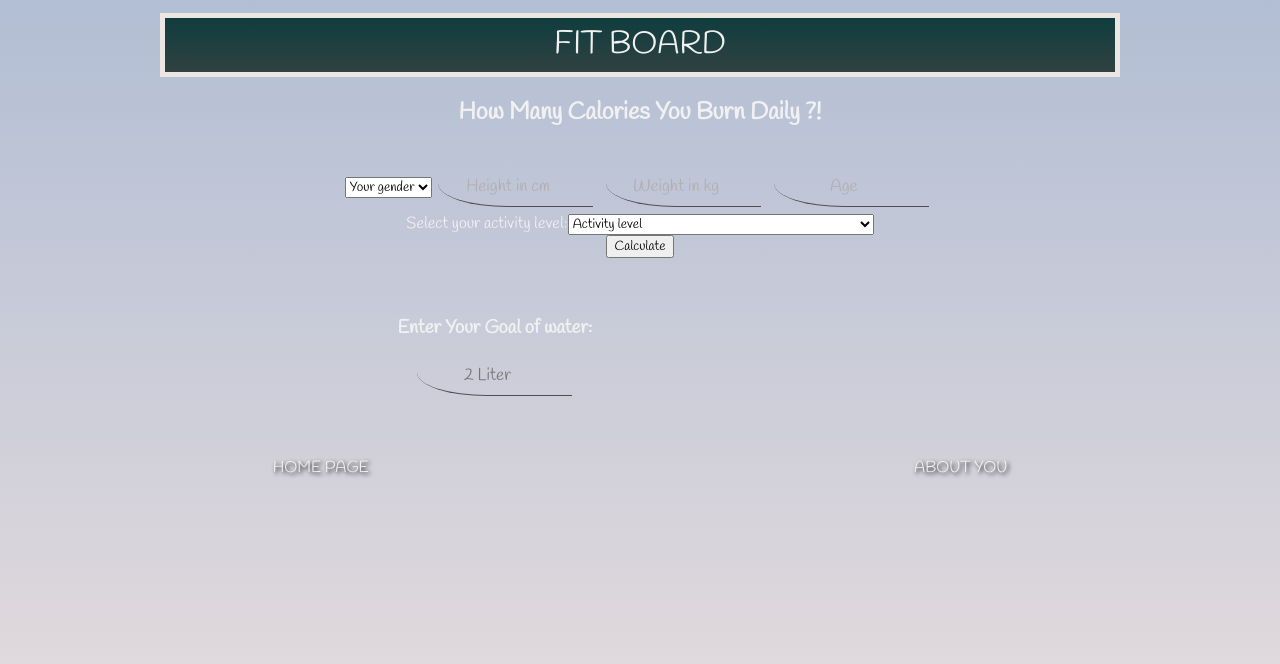
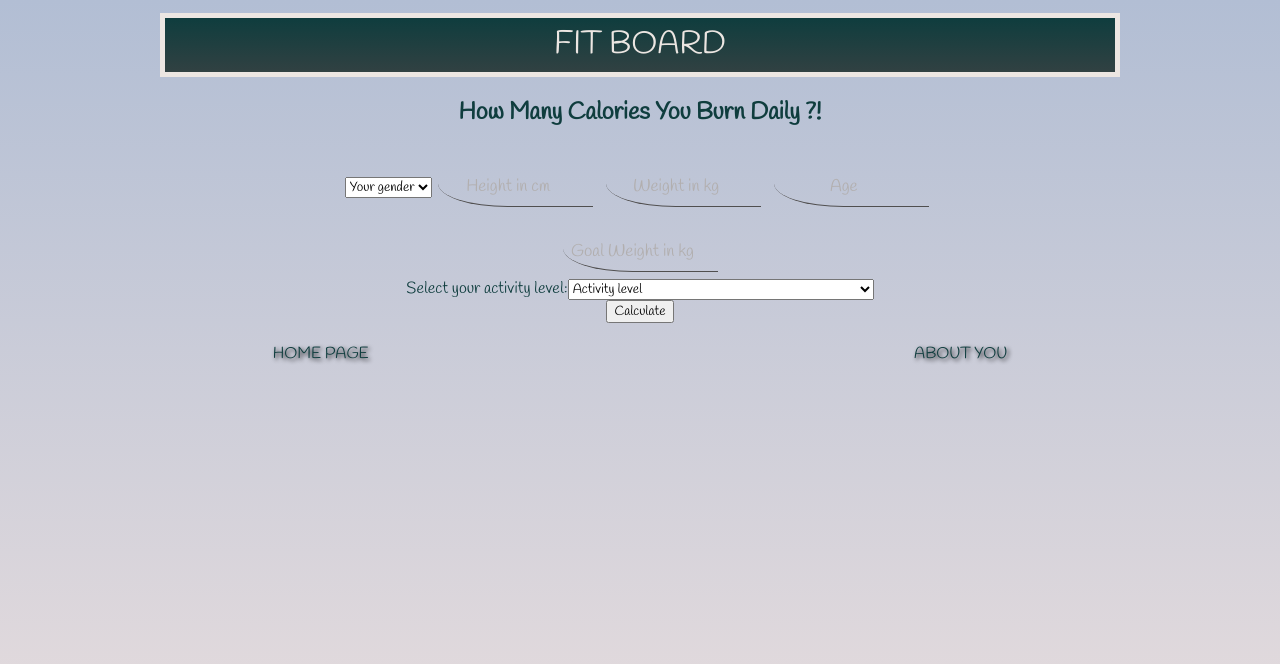
Before and after one commit to khaledsultan/Nutrition-app, a Next.js app: page /aboutYou in a window 1280 px wide. Shown: the top 664 px of the page. Built offline with nearby package versions, Linux system fonts and the light colour scheme.

Commit message:
remove the barcode

```diff
--- a/src/components/AddMeals.js
+++ b/src/components/AddMeals.js
@@ -179,10 +179,10 @@ export default function AddMeals({
             </button>
           </div>
         </form>
-        <button onClick={handleStartStopScanning}>Start Scanning</button>
+        {/* <button onClick={handleStartStopScanning}>Start Scanning</button>
 
         {scannedBarcode && <p>Scanned Barcode: {scannedBarcode}</p>}
-        <BarcodeScanner onDetected={handleBarcodeDetected} />
+        <BarcodeScanner onDetected={handleBarcodeDetected} /> */}
       </section>
     </>
   );
--- a/src/components/fetch.js
+++ b/src/components/fetch.js
@@ -50,7 +50,7 @@
 //     let valueProtein = Number(y.match(/(\d+(\.\d+)?)/)[0]);
 //     console.log({ valueProtein });
 //     setDisplayProtein(valueProtein);
-
+// }
 //   return (
 //     <>
 //       <video ref={videoRef} style={{ width: "100%", height: "auto" }} />
@@ -68,4 +68,4 @@
 //       </div>
 //     </>
 //   );
-// };
+// }
--- a/src/pages/aboutYou.js
+++ b/src/pages/aboutYou.js
@@ -1,9 +1,5 @@
 import React, { useEffect } from "react";
-import styled from "styled-components";
 import { useState } from "react";
-import Water from "@/components/Water.js";
-import useLocalStorageState from "use-local-storage-state";
-import { Kaisei_Decol } from "next/font/google";
 
 export default function AboutYou() {
   // const [results, setResults] = useLocalStorageState(
@@ -11,6 +7,8 @@ export default function AboutYou() {
   // );
   const [results, setResults] = useState([]);
   const [item, setItem] = useState([]);
+  const [days, setDays] = useState([]);
+
   // const [item, setItem] = useLocalStorageState(("item", { defaultValue: [] }));
   function handleSubmit(event) {
     event.preventDefault();
@@ -30,6 +28,11 @@ export default function AboutYou() {
           : (655.1 +
               (9.563 * item.weight + 1.85 * item.height - 4.676 * item.age)) *
             item.activity
+      )
+    );
+    setDays(
+      results.map(
+        (item) => (Math.abs(item.weight - item.goalWeight) * 7700) / 500
       )
     );
   }, [results]);
@@ -77,6 +80,16 @@ export default function AboutYou() {
             min="0"
             required
           />
+          <label htmlFor="goalWeight"></label>
+          <input
+            className="aboutYou_input"
+            id="goalWeight"
+            name="goalWeight"
+            type="number"
+            placeholder="Goal Weight in kg"
+            min="0"
+            required
+          />
           <div>
             <label htmlFor="activity">Select your activity level:</label>
             <select id="activity" name="activity">
@@ -114,12 +127,23 @@ export default function AboutYou() {
               if (item == 0) {
                 return;
               }
-              return Math.round(item) + "Kcal";
+              return Math.round(item) + " Kcal.";
+            })}
+          </h2>
+          <h2>
+            {days.map((item) => {
+              if (item == 0) {
+                return;
+              }
+              return (
+                "You need approximately " +
+                Math.round(item) +
+                " days to reach you goal weight."
+              );
             })}
           </h2>
         </div>
       </form>
-      <Water />
     </>
   );
 }
--- a/src/styles/globals.css
+++ b/src/styles/globals.css
@@ -99,7 +99,7 @@ body {
   max-width: 100vw;
   overflow-x: hidden;
   text-align: center;
-  color:#F1F1F1;
+  color:#0F3D3E;
   background-color:#9BA4B5;
   /* background-image: linear-gradient( #9BA4B5,black); */
   background-image: linear-gradient( #b2bed4,rgb(62, 61, 61));
@@ -134,8 +134,11 @@ a {
  display: flex;
  flex-direction: column;
   border: rgb(236, 230, 226) solid 5px;
+  border: #0F3D3E solid 5px;
   background-color: #0F3D3E;
   background-image: linear-gradient( #153436,#0F3D3E);
+  background-image: linear-gradient( #b2bed4,rgb(233, 222, 222));
+
   /* background-color: #395B64; */
   width:75vw;
 margin: auto;
@@ -239,6 +242,7 @@ header{
   background-color: #0F3D3E;
   background-image: linear-gradient(#0F3D3E,#314142);
   border: rgb(236, 230, 226) solid 5px;
+  color:  rgb(236, 230, 226);
 
 }
 .head{
@@ -262,7 +266,7 @@ header{
 }
 .KcalGoal_progressbar{
 margin: auto;
-animation: add_meals_list 3s ease 0s 1 normal forwards;
+animation: add_meals_list 1s ease 0s 1 normal forwards;
 }
 .WaterGoal_container{
   display: flex;
```
Also changed, not shown: src/pages/index.js (+56 -3 lines).
